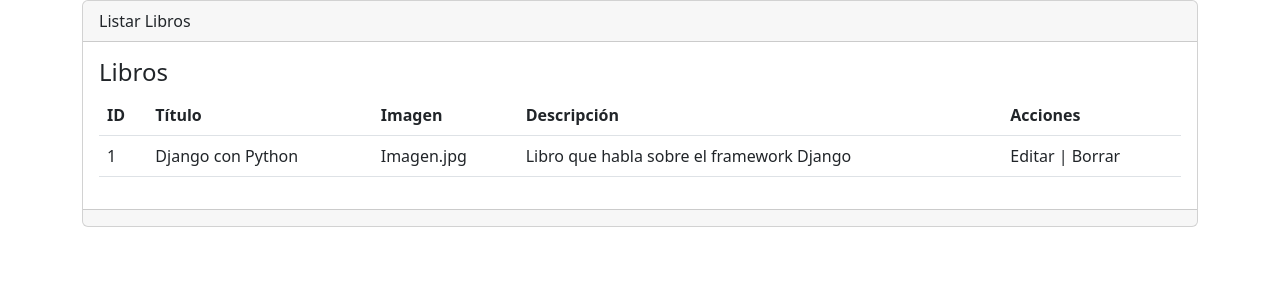
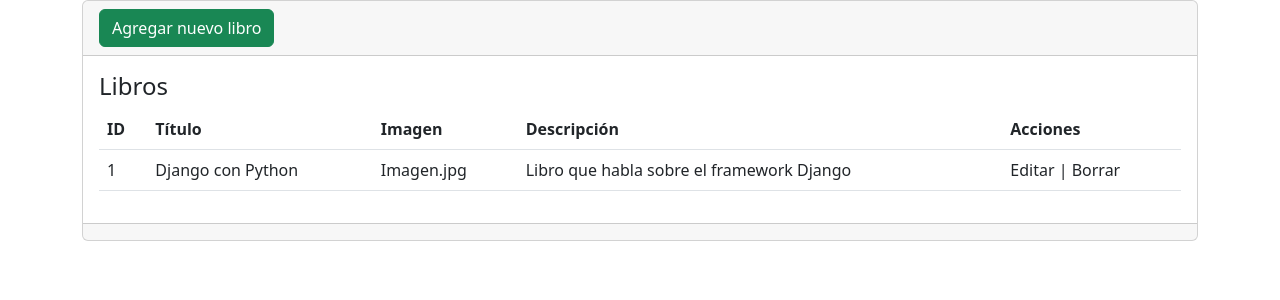
Before and after one commit to haroldadrada/libreria_crud_django, a Django app: page /libros/ in a window 1280 px wide. Shown: the part 56-356 px from the top of the page. Run offline with Django 4.2, Linux system fonts and the light colour scheme.

Commit message:
Creando acceso a la vista crear.html

```diff
--- a/sistema/libreria/templates/libreria/index.html
+++ b/sistema/libreria/templates/libreria/index.html
@@ -6,7 +6,7 @@
 
 <div class="card">
     <div class="card-header">
-        Listar Libros
+        <a name="" id="" class="btn btn-success" href="{% url 'crear' %}" role="button">Agregar nuevo libro</a>
     </div>
     <div class="card-body">
         <h4 class="card-title">Libros</h4>
--- a/sistema/libreria/urls.py
+++ b/sistema/libreria/urls.py
@@ -5,4 +5,5 @@ urlpatterns = [
     path('', views.inicio, name='inicio'),
     path('nosotros/', views.nosotros, name='nosotros'),
     path('libros/', views.libros, name='libros'),
+    path('libros/crear/', views.crear, name='crear'),
 ]
--- a/sistema/libreria/views.py
+++ b/sistema/libreria/views.py
@@ -10,3 +10,6 @@ def nosotros(request):
 
 def libros(request):
     return render(request, 'libreria/index.html')
+
+def crear(request):
+    return render(request, 'libreria/crear.html')
```
